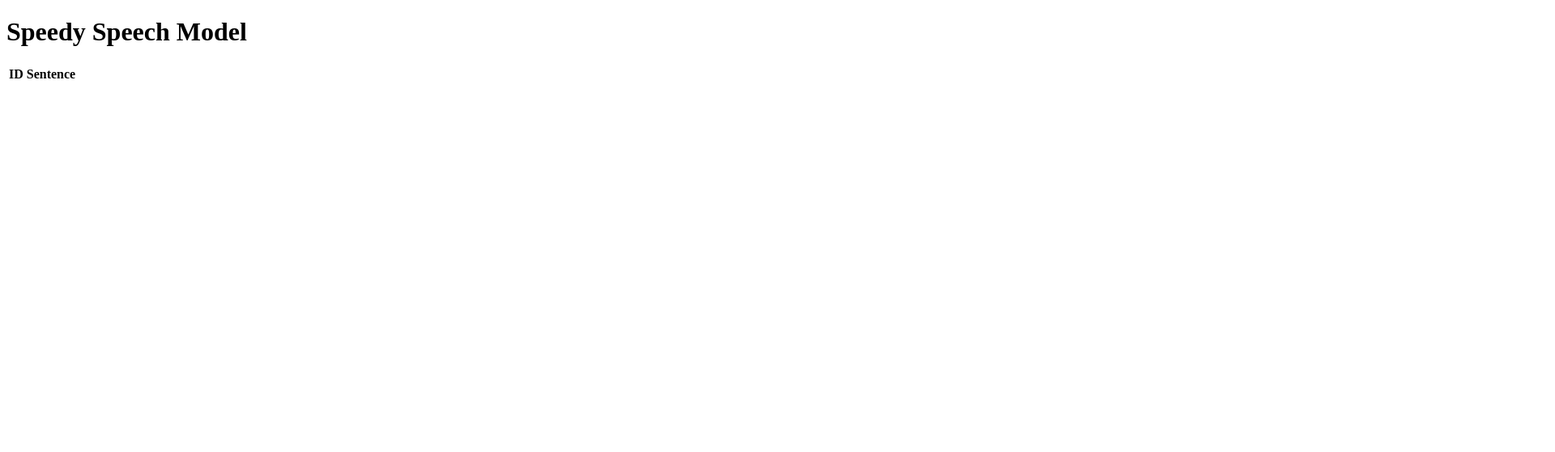
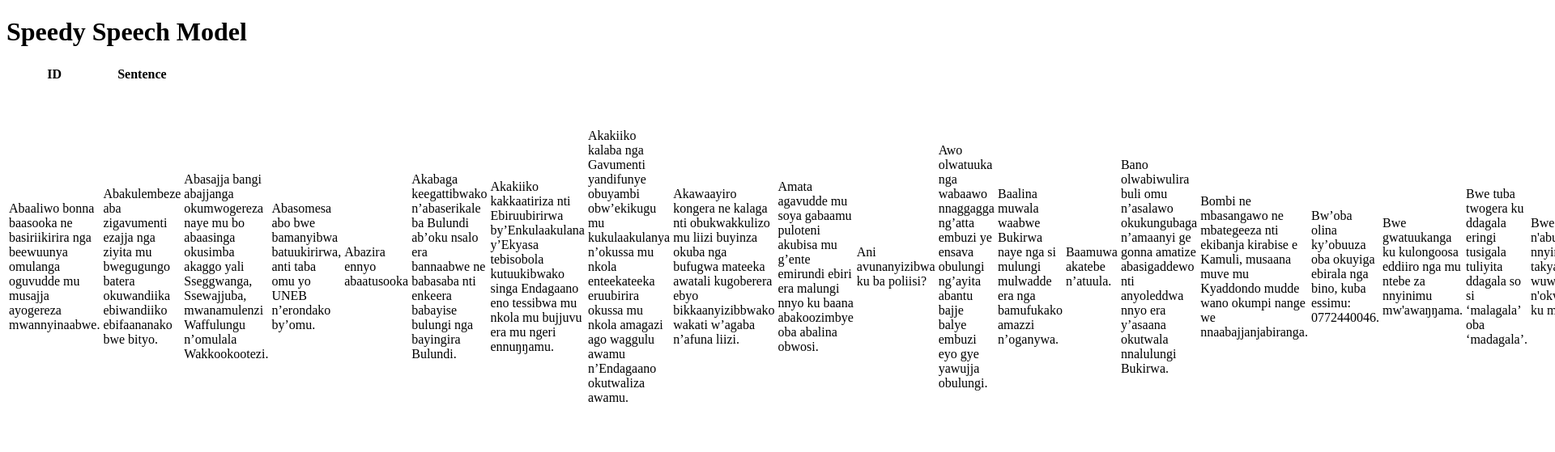
Before and after one commit to KakoozaJerry/examples_page, a plain HTML site: page index.html in a window 1280 px wide. Shown: the top 559 px of the page at 81% size, 1920 px wide, since content can reach past the window. Drawn offline with Linux system fonts and the light colour scheme.

Commit message:
Other sentences

```diff
--- a/index.html
+++ b/index.html
@@ -12,9 +12,12 @@
         <h1>Speedy Speech Model</h1>
 
         <table id="myData">
-            <tr>
+             <tr>
                 <th>ID</th>
                 <th>Sentence</th>
+              </tr>
+              <tr id="myData1">
+
               </tr>
         </table>
         <script>
@@ -29,10 +32,11 @@
                     console.log('error: ' + err);
                 });
             function appendData(data) {
-                var mainContainer = document.getElementById("myData");
+                var mainContainer = document.getElementById("myData1");
                 for (var i = 0; i < data.length; i++) {
-                    var div = document.createElement("tr");
-                    div.innerHTML = <td> data[i].id </td>  + <td> data[i].sentence </td>
+                    var div = document.createElement("td");
+                    div.innerHTML = data[i].id
+                    div.innerHTML = data[i].sentence
                     mainContainer.appendChild(div);
                 }
             }
```
